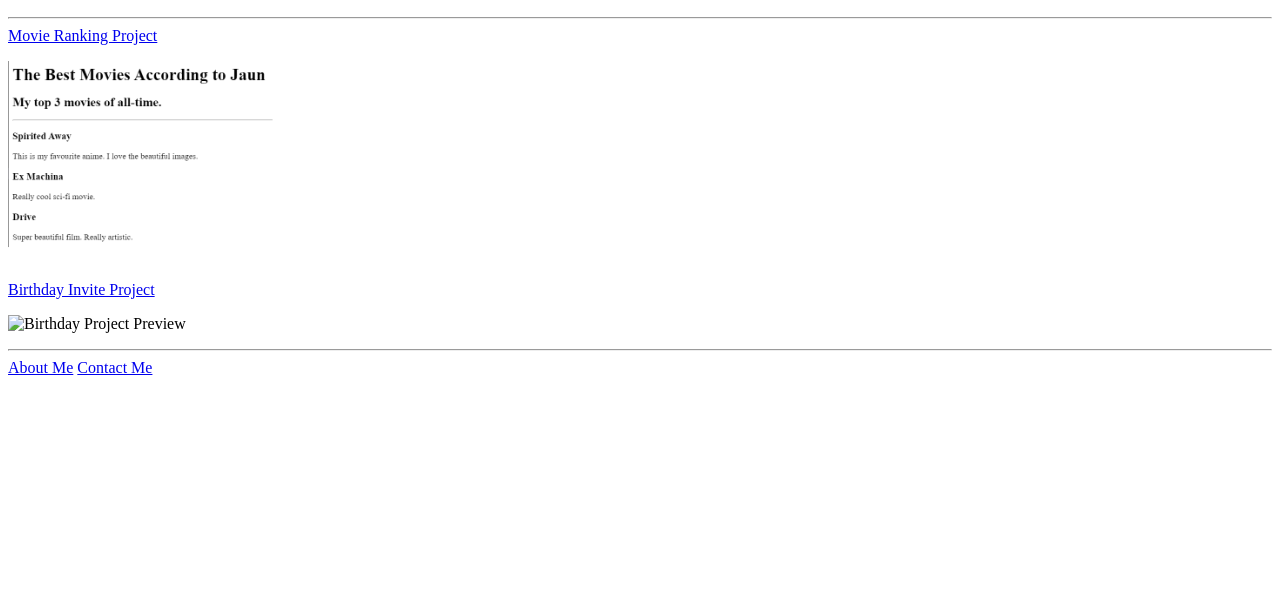
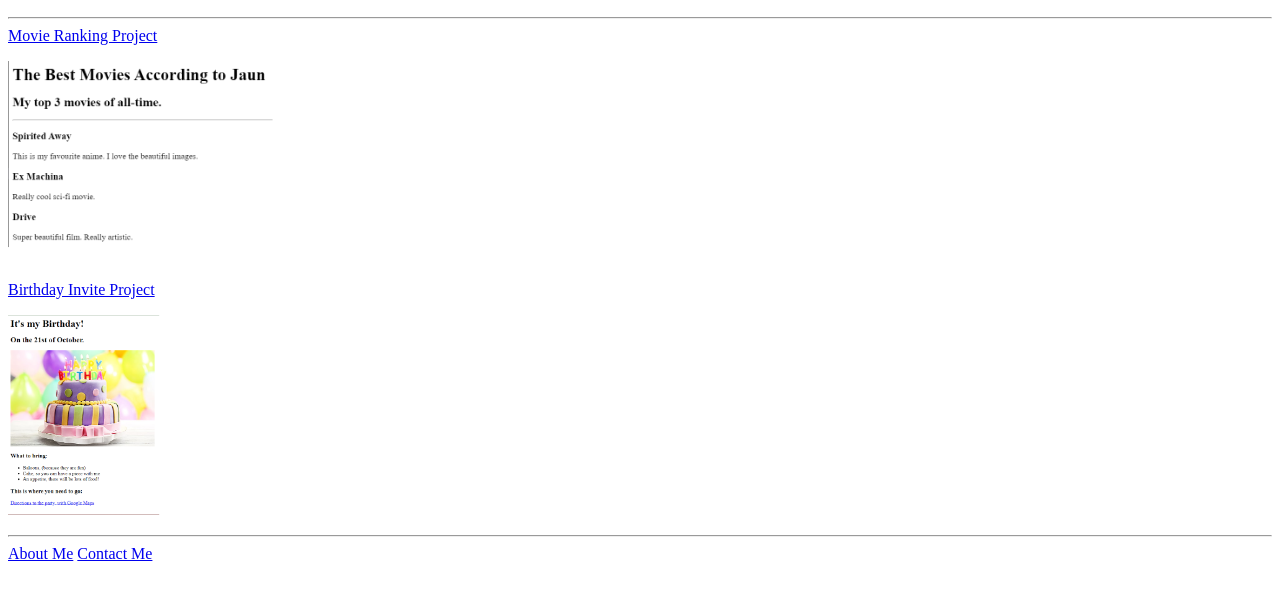
Before and after one commit to Jaun2110/html---portfolio, a plain HTML site: page index.html in a window 1280 px wide. Shown: the part 110-710 px from the top of the page. Drawn offline with Linux system fonts and the light colour scheme.

Commit message:
Update index.html

```diff
--- a/index.html
+++ b/index.html
@@ -16,7 +16,7 @@
 </p>
 <a href="./public/birthday-invite.html">Birthday Invite Project</a>
 <p>
-    <img src="../4.3 HTML Porfolio Project/assets/images/BirthDayProject.png" height="200" alt="Birthday Project Preview">
+    <img src="./assets/images/BirthDayProject.png" height="200" alt="Birthday Project Preview">
 </p>
  <hr>
  <a href="./public/about.html">About Me</a>
```
